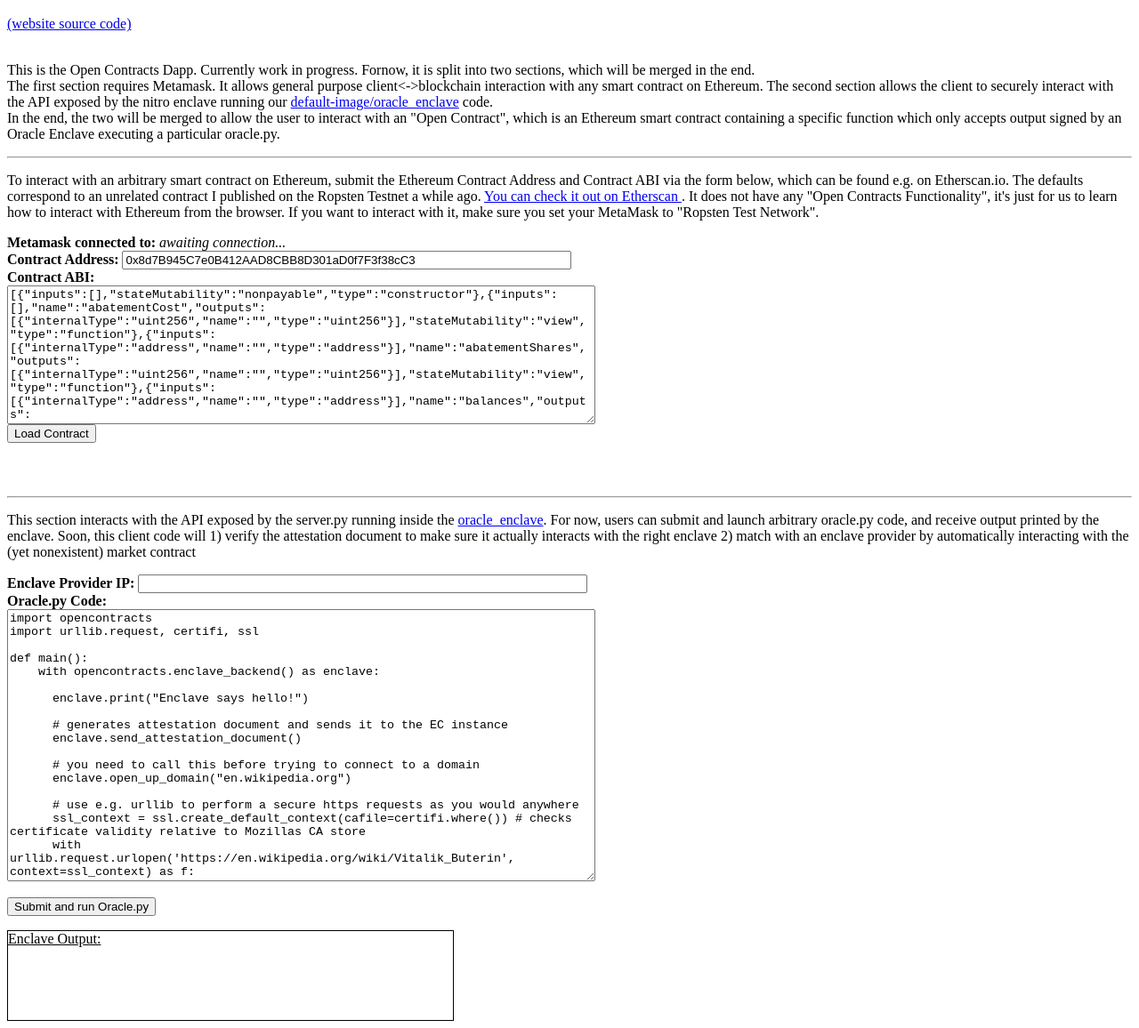
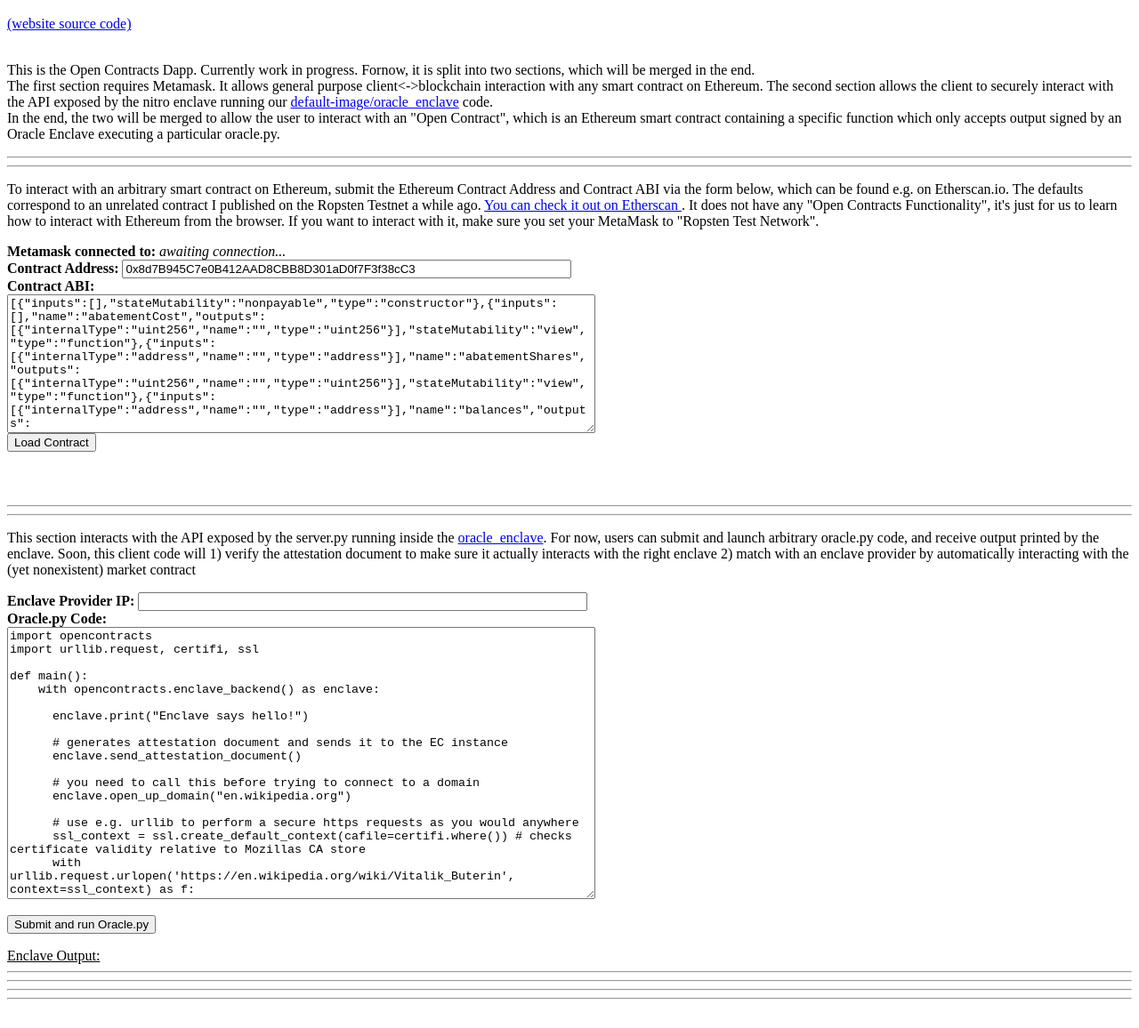
Before and after one commit to open-contracts/old, a plain HTML site: page index.html in a window 1280 px wide. Shown: the part 48-1204 px from the top of the page at 89% size. After the commit the page ends 1180 px from the top, so only its background shows below. Drawn offline with nearby package versions, Linux system fonts and the light colour scheme.

Commit message:
Update index.html

```diff
--- a/index.html
+++ b/index.html
@@ -14,7 +14,7 @@ The first section requires Metamask. It allows general purpose client<->blockcha
 The second section allows the client to securely interact with the API exposed by the nitro enclave running our <a href="https://github.com/open-contracts/default-image"> default-image/oracle_enclave</a> code.<br>
 In the end, the two will be merged to allow the user to interact with an "Open Contract", which is an Ethereum smart contract containing a specific function which only accepts output signed by an Oracle Enclave executing a particular oracle.py.
 </p>
-<hr>
+<hr><hr>
 <p>
 To interact with an arbitrary smart contract on Ethereum, submit the Ethereum Contract Address and Contract ABI via the form below, which can be found e.g. on Etherscan.io.
 The defaults correspond to an unrelated contract I published on the Ropsten Testnet a while ago. <a href="https://ropsten.etherscan.io/address/0x8d7B945C7e0B412AAD8CBB8D301aD0f7F3f38cC3#code"> You can check it out on Etherscan </a>.
@@ -40,7 +40,7 @@ It does not have any "Open Contracts Functionality", it's just for us to learn h
 <br />
 <div id="currentFunction"></div>
 <div id="results"></div>
-<hr>
+<hr><hr>
 <p>
 This section interacts with the API exposed by the server.py running inside the  <a href="https://github.com/open-contracts/default-image">oracle_enclave</a>.
 For now, users can submit and launch arbitrary oracle.py code, and receive output printed by the enclave.
@@ -89,5 +89,8 @@ if __name__ == '__main__':
 	</textarea><br><br>
 	<input type="submit" value="Submit and run Oracle.py" onclick="submitOracle()">
 </form>
-<div id="enclaveOutput" style="width:500px;height:100px;border:1px solid #000;"><u>Enclave Output:</u><br></div>
+<u>Enclave Output:</u><br>
+<hr><hr>
+<div id="enclaveOutput"></div>
+<hr><hr>
 <div id="xpra"></div>
```
